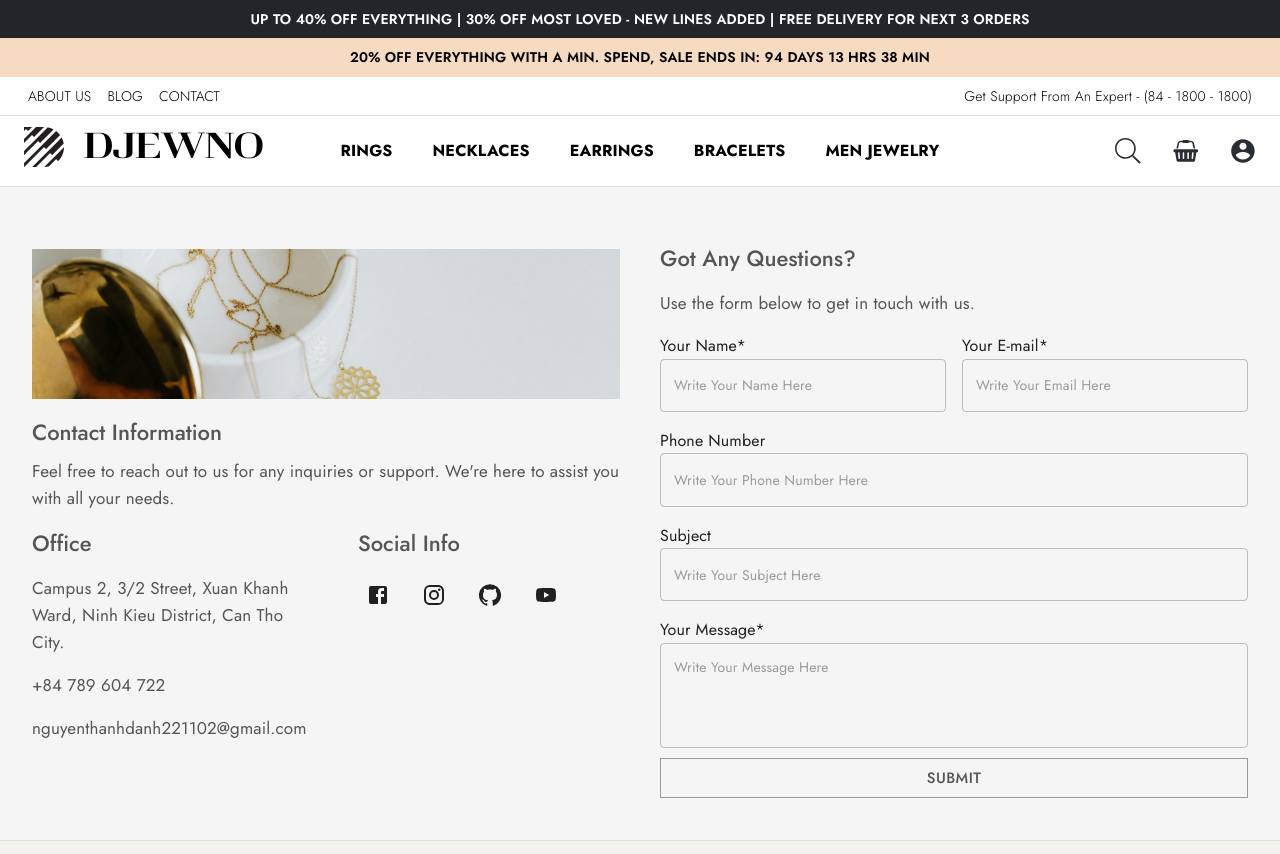
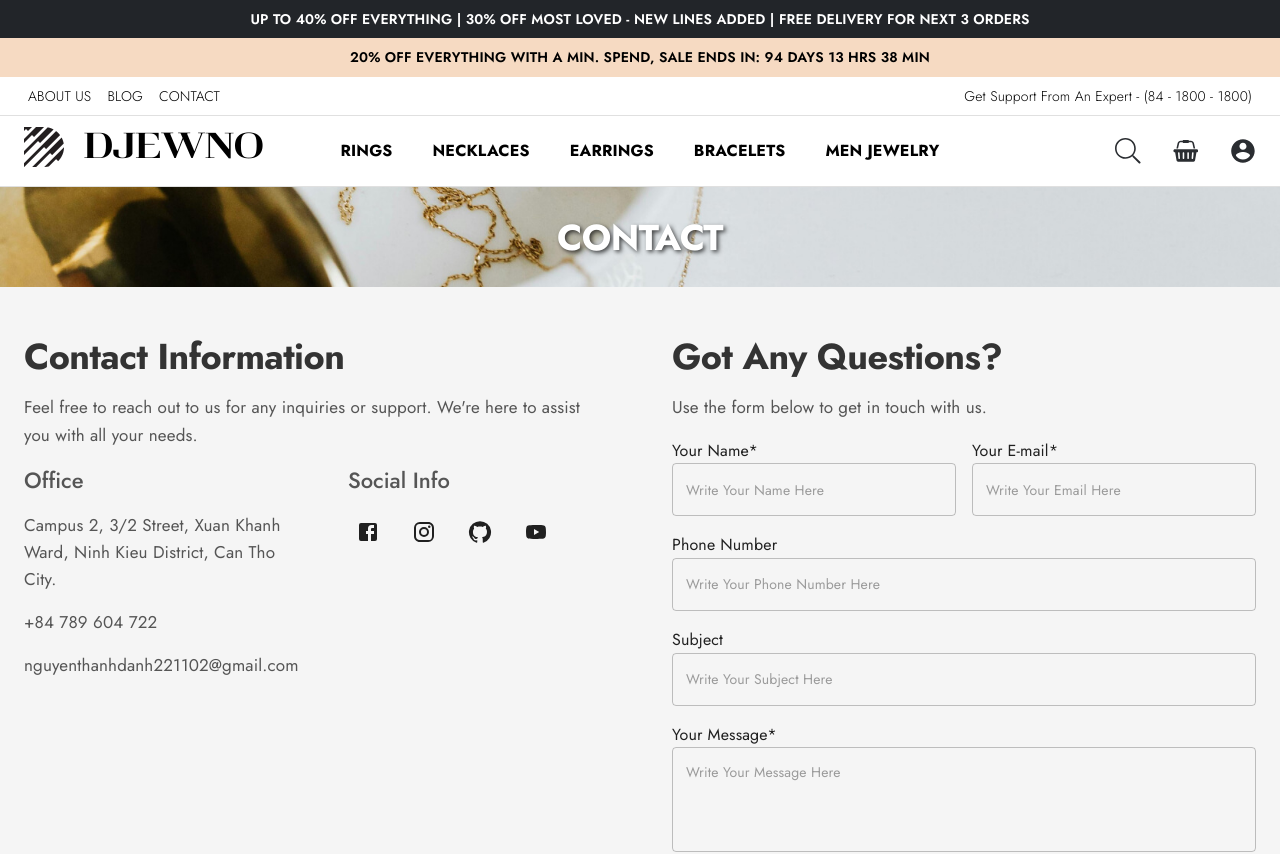
Before and after one commit to NguyenThanhDanh2211/JewelryStore_FE, a React (Create React App) app: page /contact in a window 1280 px wide. Shown: the top 854 px of the page. Built offline with nearby package versions, Linux system fonts and the light colour scheme; no server answers; a web font is replaced by a local one.

Commit message:
update Contact, About

```diff
--- a/src/pages/About/index.js
+++ b/src/pages/About/index.js
@@ -1,9 +1,11 @@
 import { Box, Card, Grid, Stack, styled, Typography } from '@mui/material';
 import { CartOutline, Package, Return, Truck } from '~/components/Icons';
 
+import about from '~/assets/images/about.jpg';
+
 const AboutContainer = styled(Stack)(({ theme }) => ({
   height: '100%',
-  padding: 2,
+  width: '100%',
   justifyContent: 'center',
   alignItems: 'center',
 }));
@@ -13,17 +15,40 @@ const MuiCard = styled(Card)(({ theme }) => ({
   flexDirection: 'column',
   width: '100%',
   padding: theme.spacing(3),
-  paddingTop: theme.spacing(10),
   margin: 'auto',
   backgroundColor: '#f5f5f5',
   justifyContent: 'center',
   alignItems: 'center',
-  maxWidth: '1300px',
 }));
 
 function About() {
   return (
     <AboutContainer direction="column">
+      <Box
+        sx={{
+          width: '100%',
+          height: '100px',
+          backgroundImage: `url(${about})`,
+          backgroundSize: 'cover',
+          backgroundPosition: 'center',
+          display: 'flex',
+          alignItems: 'center',
+          justifyContent: 'center',
+          position: 'relative',
+          textShadow: '2px 2px 4px rgba(0, 0, 0, 0.7)',
+        }}
+      >
+        <Typography
+          variant="h1"
+          sx={{
+            fontWeight: 'bold',
+            color: '#fff',
+          }}
+        >
+          ABOUT US
+        </Typography>
+      </Box>
+
       <MuiCard variant="outlined" sx={{ border: 'none' }}>
         <Grid container item xs={12}>
           <Grid
@@ -93,11 +118,11 @@ function About() {
         </Grid>
 
         <Box
-          sx={{ maxWidth: '1300px', my: '50px' }}
+          sx={{ maxWidth: '1350px', my: '50px' }}
           display="flex"
           flexDirection="column"
         >
-          <Typography variant="h3">How We Started?</Typography>
+          <Typography variant="h1">How We Started?</Typography>
           <Typography
             variant="text"
             textAlign="justify"
@@ -111,7 +136,7 @@ function About() {
             and grow. From humble beginnings, we've continuously evolved, always
             striving to meet the ever-changing needs of our customers.
           </Typography>
-          <Typography variant="h3">What we stand for as a business?</Typography>
+          <Typography variant="h1">What we stand for as a business?</Typography>
           <Typography
             variant="text"
             textAlign="justify"
--- a/src/pages/Contact/index.js
+++ b/src/pages/Contact/index.js
@@ -20,7 +20,7 @@ import contact from '~/assets/images/contact.jpg';
 
 const ContactContainer = styled(Stack)(({ theme }) => ({
   height: '100%',
-  padding: theme.spacing(1),
+  width: '100%',
   backgroundColor: '#f5f5f5',
 }));
 
@@ -36,18 +36,35 @@ const MuiCard = styled(Card)(({ theme }) => ({
 function Contact() {
   return (
     <ContactContainer direction="column">
-      <MuiCard variant="outlined" sx={{ border: 'none' }}>
-        <Grid container spacing={5}>
-          <Grid item xs={6} sx={{ marginTop: '30px' }}>
-            <Box
-              component="img"
-              src={contact}
-              sx={{ width: '100%', height: '150px', objectFit: 'cover' }}
-            />
-            <Typography variant="h3" sx={{ my: '10px' }}>
-              Contact Information
-            </Typography>
-            <Typography variant="text">
+      <Box
+        sx={{
+          width: '100%',
+          height: '100px',
+          backgroundImage: `url(${contact})`,
+          backgroundSize: 'cover',
+          backgroundPosition: 'center',
+          display: 'flex',
+          alignItems: 'center',
+          justifyContent: 'center',
+          position: 'relative',
+          textShadow: '2px 2px 4px rgba(0, 0, 0, 0.7)',
+        }}
+      >
+        <Typography
+          variant="h1"
+          sx={{
+            fontWeight: 'bold',
+            color: '#fff',
+          }}
+        >
+          CONTACT
+        </Typography>
+      </Box>
+      <MuiCard variant="outlined" sx={{ border: 'none', maxWidth: '1450px' }}>
+        <Grid container spacing={8}>
+          <Grid item xs={6} mt={3} display="flex" flexDirection="column">
+            <Typography variant="h1">Contact Information</Typography>
+            <Typography variant="text" mt={2}>
               Feel free to reach out to us for any inquiries or support. We're
               here to assist you with all your needs.
             </Typography>
@@ -113,7 +130,7 @@ function Contact() {
             </Grid>
           </Grid>
           <Grid item xs={6} mt={3} display="flex" flexDirection="column">
-            <Typography variant="h3">Got Any Questions?</Typography>
+            <Typography variant="h1">Got Any Questions?</Typography>
             <Typography variant="text" my={2}>
               Use the form below to get in touch with us.
             </Typography>
```
Also changed, not shown: src/assets/images/about.jpg (added).
